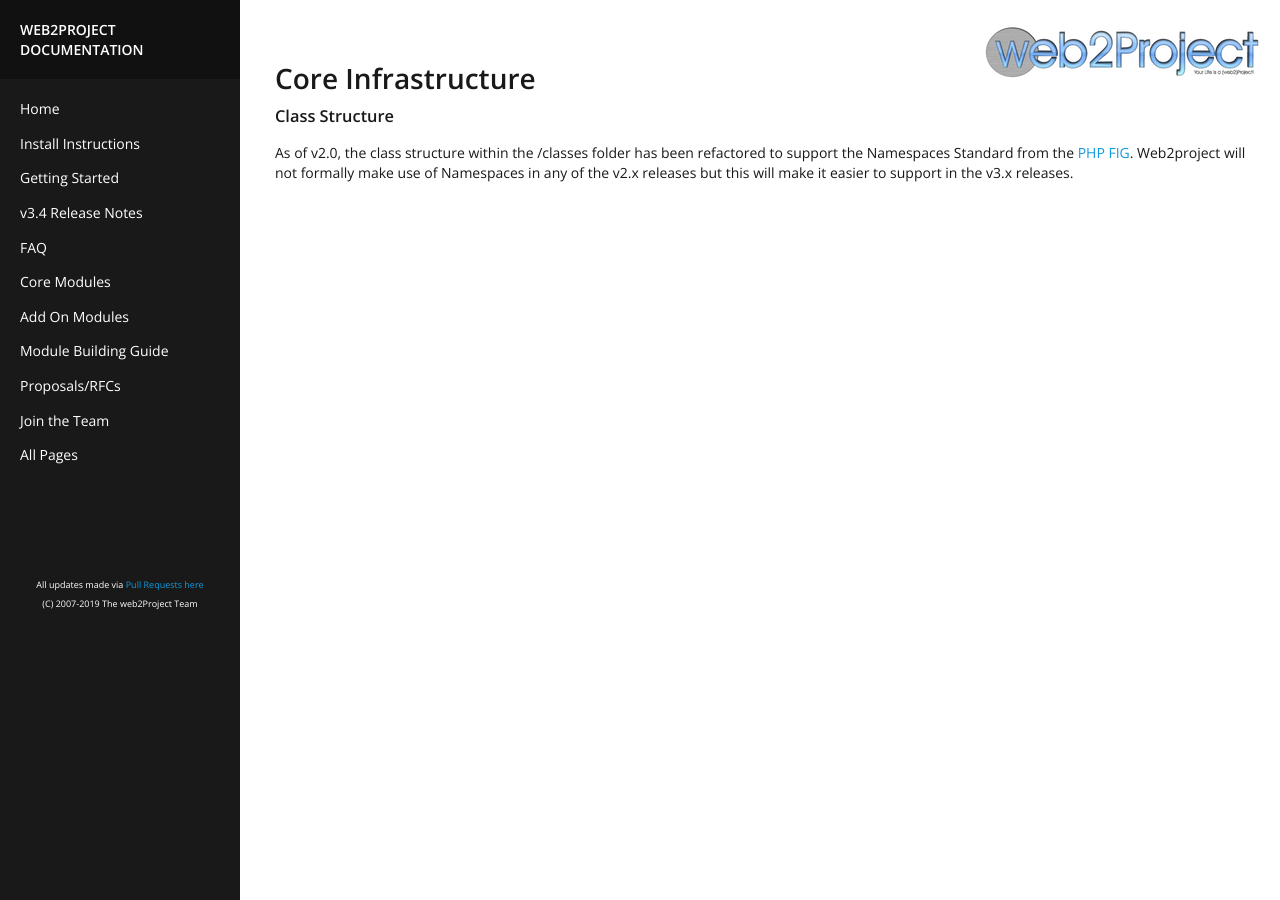
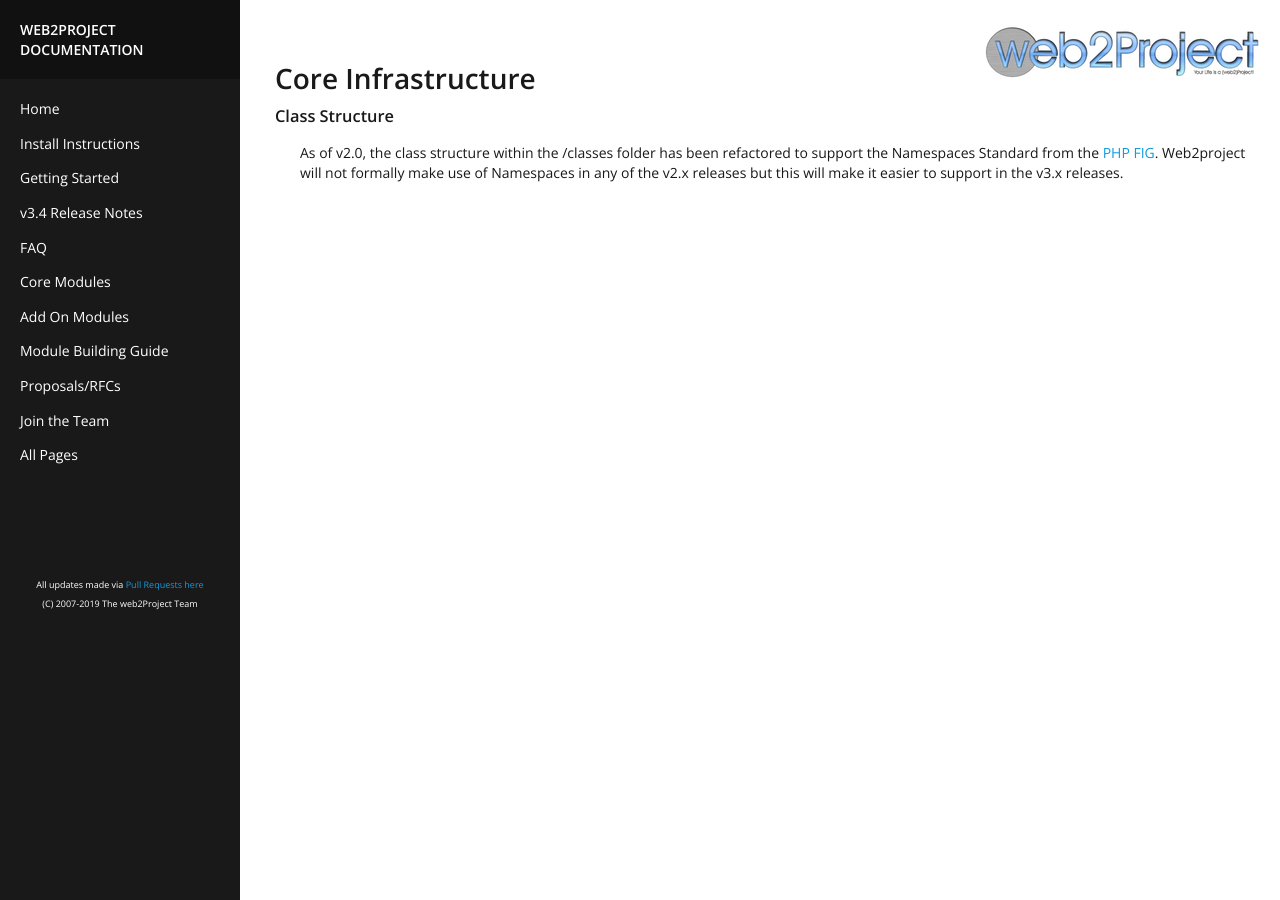
Before and after one commit to web2project/web2project.github.io, a Jekyll site: the page built from _docs/core-infrastructure.md, in a window 1280 px wide. Built offline with Jekyll 4.4.1, drawn with Linux system fonts in a browser that asks for light colours.

Commit message:
formatting tweak

```diff
--- a/assets/style.css
+++ b/assets/style.css
@@ -472,3 +472,7 @@ img.icon {
     margin: 10px;
     padding-left: 20px;
 }
+
+h3 ~ p {
+    margin-left: 25px;
+}
```
